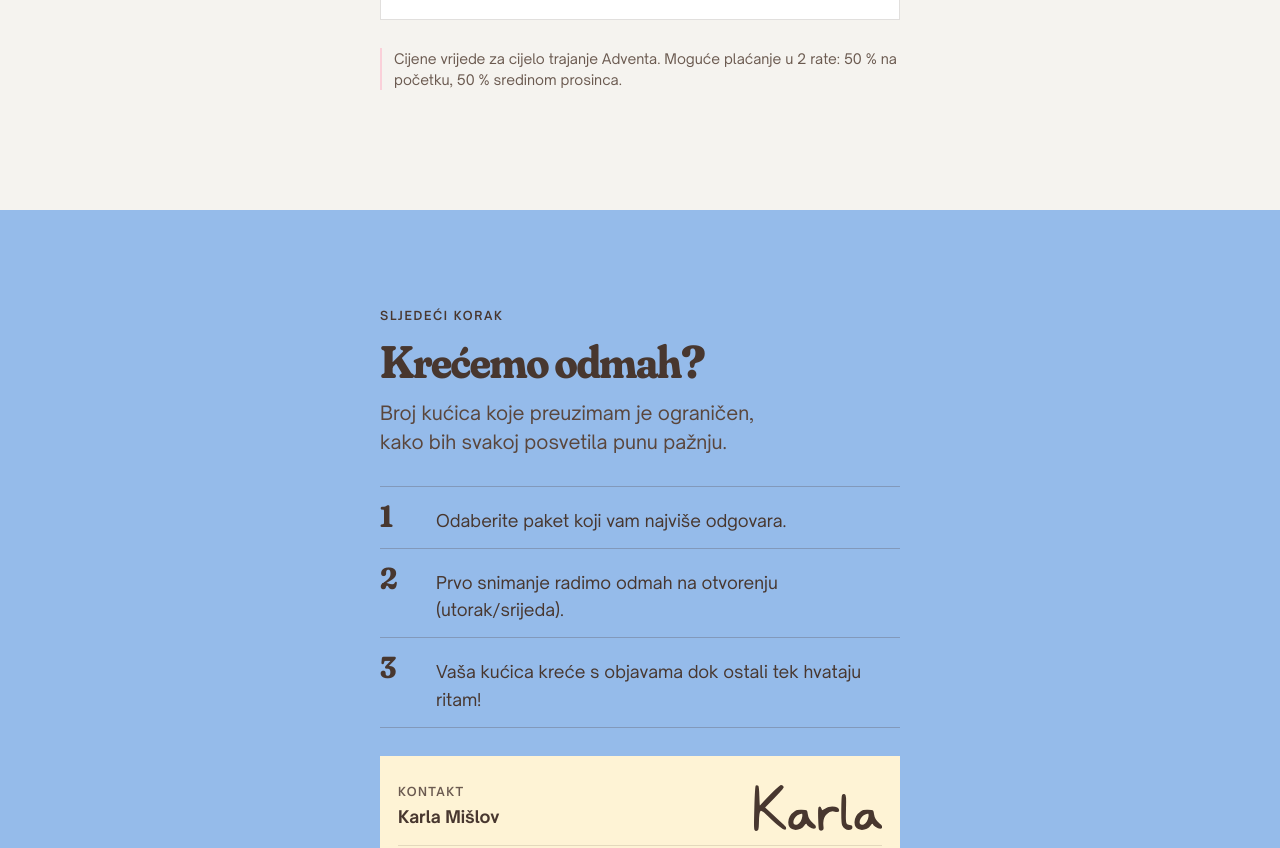
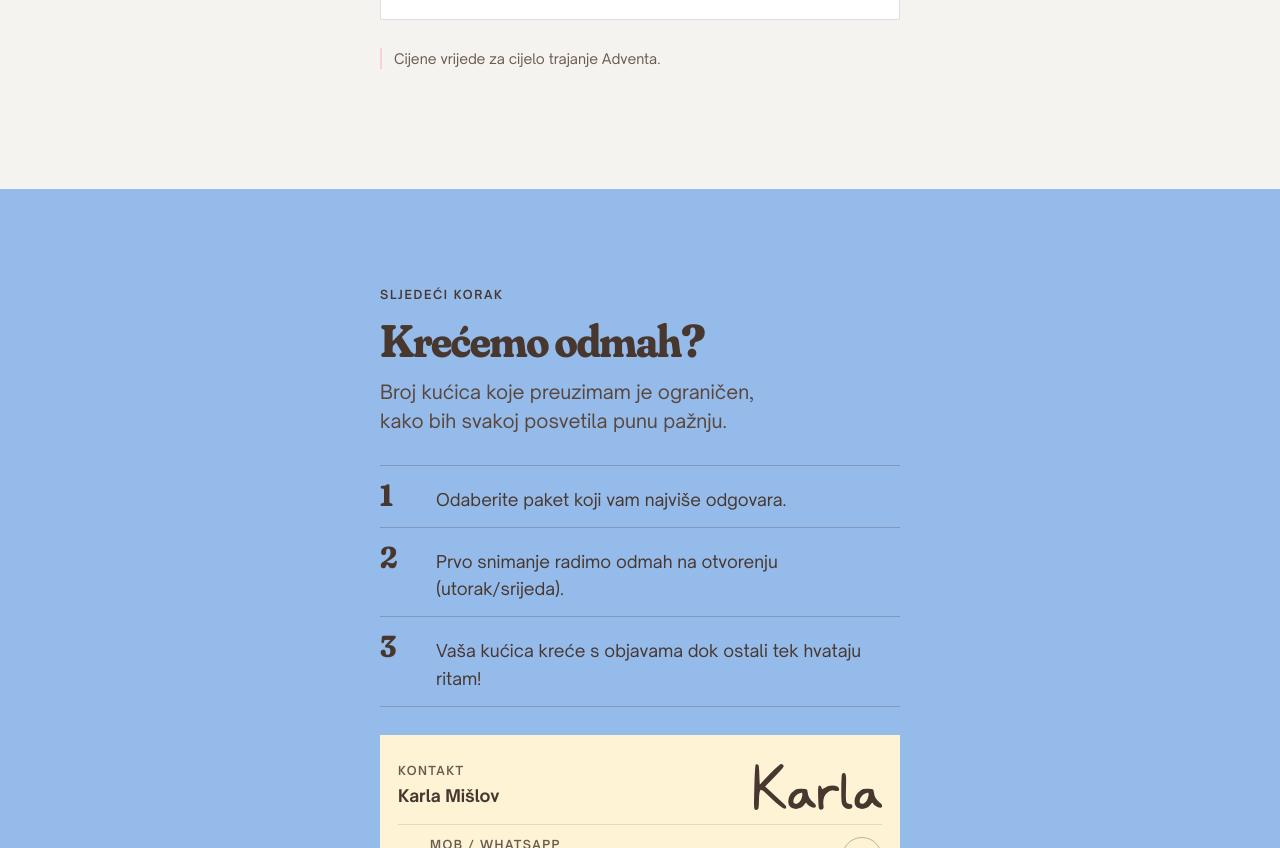
Before and after one commit to shxmi03/mallokka-site, a plain HTML site: page index.html in a window 1280 px wide. Shown: the part 7275-8123 px from the top of the page. Drawn offline with Linux system fonts and the light colour scheme.

Commit message:
Uklonjeno plaćanje u ratama
Co-Authored-By: Claude Opus 5.5 <noreply@anthropic.com>
Claude-Session: https://claude.ai/code/session_0177j8xRGYxVF81UgtaviaHk

```diff
--- a/index.html
+++ b/index.html
@@ -511,7 +511,7 @@ p{margin:0}
         </ul>
       </article>
     </div>
-    <p class="terms">Cijene vrijede za cijelo trajanje Adventa. Moguće plaćanje u 2 rate: 50 % na početku, 50 % sredinom prosinca.</p>
+    <p class="terms">Cijene vrijede za cijelo trajanje Adventa.</p>
   </div>
 </section>
 
```
